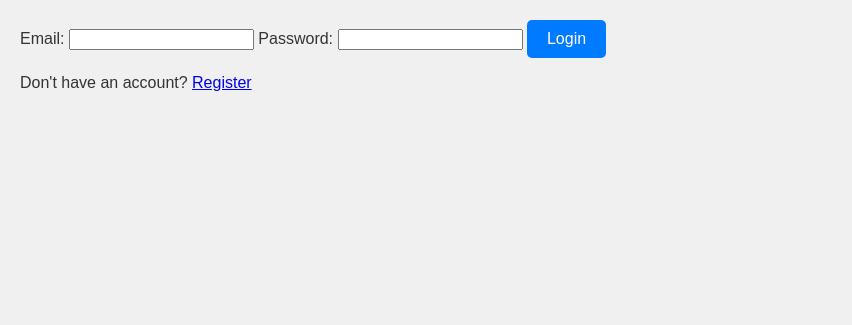
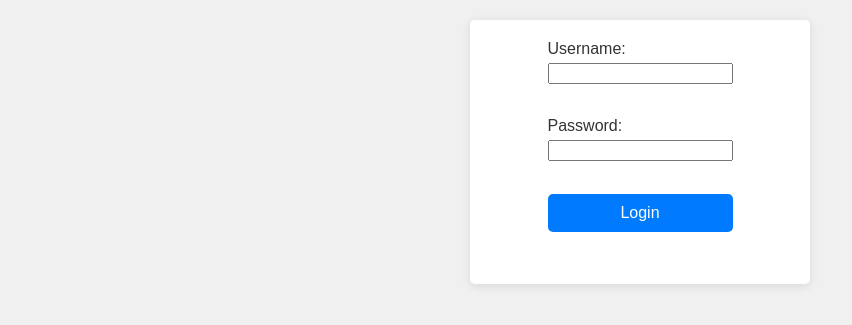
Before and after one commit to PeterdQuinn/Casino, a PHP site: page /html/login.html in a window 1280 px wide. Shown: the part 77-402 px from the top of the page, without its empty margins (0-852 px from the left). Run offline with PHP 8.4, Linux system fonts and the light colour scheme.

Commit message:
added login screen

```diff
--- a/css/styles.css
+++ b/css/styles.css
@@ -111,3 +111,33 @@
   background-color: #cccccc;
   cursor: not-allowed;
 }
+
+
+
+/* Add these styles at the bottom of your styles.css file */
+
+.login-box {
+  display: flex;
+  flex-direction: column;
+  align-items: center;
+  justify-content: center;
+  background-color: #fff;
+  border-radius: 5px;
+  box-shadow: 0px 2px 10px rgba(0, 0, 0, 0.1);
+  padding: 20px;
+  margin: 0 auto;
+  width: 300px;
+}
+
+#login-form {
+  display: flex;
+  flex-direction: column;
+}
+
+#login-form label {
+  margin-bottom: 5px;
+}
+
+#login-form input {
+  margin-bottom: 15px;
+}
--- a/html/game2.html
+++ b/html/game2.html
@@ -12,9 +12,8 @@
     </header>
     <main>
         <div id="game-container">
-            <p>Spin the cylinder and pull the trigger! Good luck!</p>
-            <button id="spin-btn">Spin</button>
-            <button id="trigger-btn" disabled>Pull the Trigger</button>
+            <p>Try your luck in Russian Roulette! Press the trigger and hope for the best!</p>
+            <button id="trigger-btn">Pull the trigger</button>
             <p id="result"></p>
         </div>
     </main>
--- a/html/login.html
+++ b/html/login.html
@@ -11,15 +11,19 @@
         <h1>Login</h1>
     </header>
     <main>
-        <form id="login-form">
-            <label for="email">Email:</label>
-            <input type="email" id="email" required>
-            <label for="password">Password:</label>
-            <input type="password" id="password" required>
-            <button type="submit">Login</button>
-        </form>
-        <p>Don't have an account? <a href="#">Register</a></p>
+        <div class="login-box">
+            <form id="login-form">
+                <label for="username">Username:</label>
+                <input type="text" id="username" name="username" required>
+                <br>
+                <label for="password">Password:</label>
+                <input type="password" id="password" name="password" required>
+                <br>
+                <button type="submit">Login</button>
+            </form>
+            <p id="login-message"></p>
+        </div>
     </main>
-    <script src="../js/main.js"></script>
+    <script src="../js/login.js"></script>
 </body>
 </html>
```
Also changed, not shown: index.html (renamed from html/index.html).
